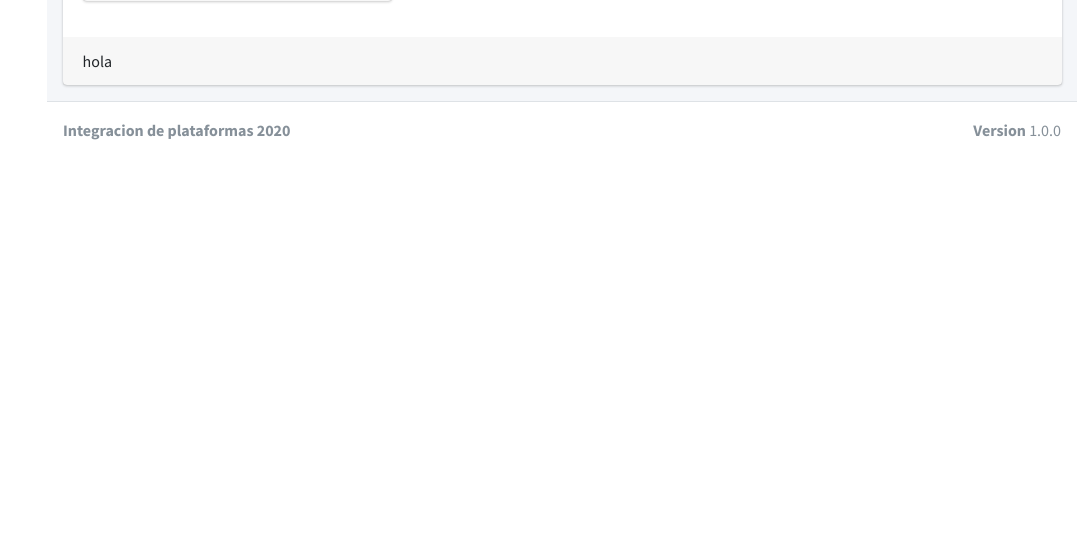
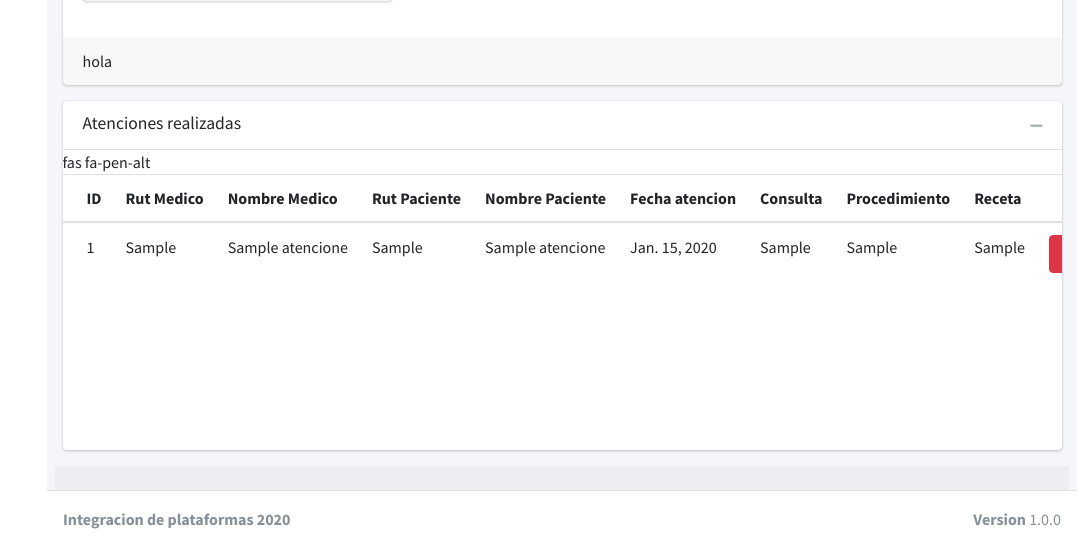
Before and after one commit to crls12opazo/IntegracionPlataformas_nota3, a Django app: page /atencion/ in a window 1280 px wide. Shown: the part 933-1480 px from the top of the page, without its empty margins (203-1280 px from the left). Before the commit the page ends 1073 px from the top, so only its background shows below. Run offline with Django 3.2, Linux system fonts and the light colour scheme; tables that the repository leaves empty hold one stand-in row (values such as "Sample post"); some libraries are stand-ins or nearby versions.

Commit message:
cambios cami pc casa

```diff
--- a/farmacia/atencion/controllers.py
+++ b/farmacia/atencion/controllers.py
@@ -19,3 +19,10 @@ class controllerAtencion:
         except Exception as inst:
             message="Ha ocurrido un error , no se han guardado los datos." + str(inst)
         return message
+    def ReturnAtenciones():
+        atenciones=Atencion.objects.all()
+        return atenciones
+    def DeleteAtencion(id):
+        Atencion.objects.filter(id=id).delete()
+        messageDelete="Registro Eliminado"
+        return messageDelete
--- a/farmacia/atencion/templates/atencion.html
+++ b/farmacia/atencion/templates/atencion.html
@@ -30,17 +30,12 @@
             <div class="card">
               <div class="card-header">
                 <h3 class="card-title">Iniciar atención</h3>
-
                 <div class="card-tools">
                   <button type="button" class="btn btn-tool" data-card-widget="collapse" data-toggle="tooltip" title="Collapse">
                     <i class="fas fa-minus"></i></button>
-
                 </div>
               </div>
               <div class="card-body">
-
-
-
                 <div class="row">
                   <div class="col-md-4">
                 <div class="card card-primary">
@@ -125,11 +120,6 @@
                 </div>
               </div>
             </div>
-
-
-
-
-
               </div>
               <!-- /.card-body -->
               <div class="card-footer">
@@ -137,13 +127,78 @@
               </div>
               <!-- /.card-footer-->
             </div>
+            <!--tabla-->
+
+
+
+            <div class="card">
+              <div class="card-header">
+                <h3 class="card-title">Atenciones realizadas</h3>
+
+                <div class="card-tools">
+
+                  <button type="button" class="btn btn-tool" data-card-widget="collapse" data-toggle="tooltip" title="Collapse">
+                    <i class="fas fa-minus"></i></button>
+                </div>
+              </div>
+
+
+                <!-- /.card-header -->
+                <div class="card-body table-responsive p-0" style="height: 300px;">
+                  <table class="table table-head-fixed text-nowrap">
+                    <thead>
+                      <tr>
+                        <th>ID</th>
+                        <th>Rut Medico</th>
+                        <th>Nombre Medico</th>
+                        <th>Rut Paciente</th>
+                        <th>Nombre Paciente</th>
+                        <th>Fecha atencion</th>
+                        <th>Consulta</th>
+                        <th>Procedimiento</th>
+                        <th>Receta</th>
+                        <th></th>
+                      </tr>
+                    </thead>
+                    <tbody>
+                      {% for x in atenciones %}
+                      <tr>
+                        <td>{{ x.id_atencion}}</td>
+                        <td>{{ x.rut_medico }}</td>
+                        <td>{{ x.nombre_medico }}</td>
+                        <td>{{ x.rut_paciente }}</td>
+                        <td>{{ x.nombre_paciente }}</td>
+                        <td>{{ x.fecha_atencion }}</td>
+                        <td>{{ x.consulta }}</td>
+                        <td>{{ x.procedimiento }}</td>
+                        <td>{{ x.receta }}</td>
+                        <td><button class="btn btn-danger"><i class="fas fa-window-close"></i></button>
+                            <button class="btn btn-success"><i class="fas fa-pen-alt"></i></button>
+                            <button class="btn btn-secondary"><i class="fas fa-print"></i></button>
+                        </td>fas fa-pen-alt
+                      </tr>
+                      {% endfor %}
+                    </tbody>
+                  </table>
+                </div>
+                <!-- /.card-body -->
+
+              <!-- /.card -->
+
+                </div>
+              </div>
+            </div>
+              </div>
+              <!-- /.card-body -->
+              <div class="card-footer">
+
+              </div>
+              <!-- /.card-footer-->
+            </div>
+
             <!-- /.card -->
           </div>
         </div>
-
-
-
-
     </div>
       </div><!-- /.container-fluid -->
     </section>
--- a/farmacia/atencion/views.py
+++ b/farmacia/atencion/views.py
@@ -8,7 +8,8 @@ def atencion(request):
     if request.method == 'GET':
         form=formularioAtencion()
         hola = 'hola'
-        context={'form':formularioAtencion,'message':hola}
+        atenciones=controllerAtencion.ReturnAtenciones()
+        context={'form':formularioAtencion,'message':hola,'atenciones':atenciones}
         return render(request,'atencion.html',context)
     if request.method=='POST':
         form=formularioAtencion()
@@ -21,5 +22,6 @@ def atencion(request):
         procedimiento=request.POST['procedimiento']
         receta=request.POST['receta']
         message= controllerAtencion.SaveAtencion(rutMedico,nombreMedico,rutPaciente,nombrePaciente,fecha,consulta,procedimiento,receta)
-        context={'form':formularioAtencion,'message':message}
+        atenciones=controllerAtencion.ReturnAtenciones()
+        context={'form':formularioAtencion,'message':message,'atenciones':atenciones}
         return render(request,'atencion.html',context)
```
